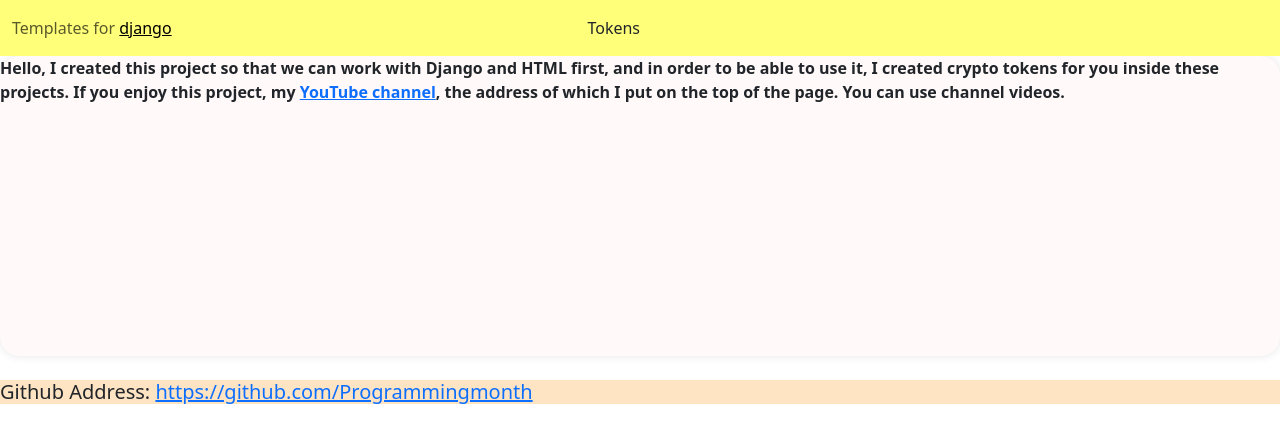
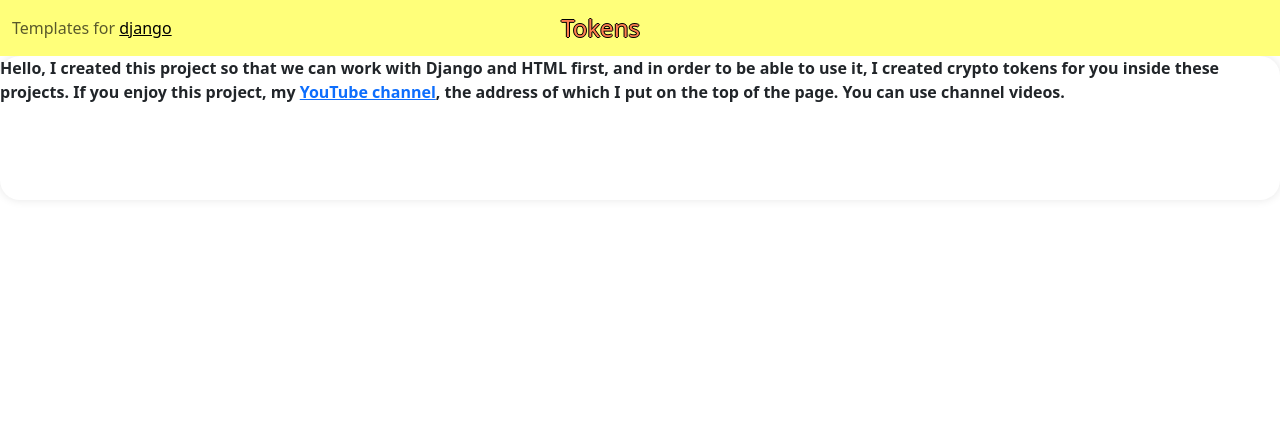
Before and after one commit to Programmingmonth/Token, a Django app: page / in a window 1280 px wide. Shown: the top 443 px of the page. Run offline with Django 5.2, Linux system fonts and the light colour scheme.

Commit message:
first commit

```diff
--- a/Token/web/templates/index.html
+++ b/Token/web/templates/index.html
@@ -8,12 +8,15 @@
     <style>
         #Tokens{
             margin-right: 50%;
+            color: coral;
+            text-shadow: -1px 0 black, 0 1px black, 1px 0 black, 0 -1px black;
+            font-size: x-large;
         }
 
         .rounded-rectangle{
             width: 100%;
-            height: 300px;
-            background-color: #fff9f9;
+            height: 144px;
+            background-color: #ffffff;
             border-radius: 20px;
             box-shadow: 0 0 10px rgba(0, 0, 0, 0.1);
         }
@@ -21,16 +24,12 @@
         #charset{
             margin-left: 0%;
         }
-
-        #git{
-          background-color: bisque;
-        }
     </style>
 </head>
 <body>
     <nav class="navbar bg-body-" style="background-color: rgb(255, 255, 122);">
         <div class="container-fluid">
-          <span class="navbar-text">
+          <span  class="navbar-text">
             Templates for <a href="https://www.djangoproject.com/">django</a>
           </span>
           <a id="Tokens" class="nav-link" href="#">Tokens</a>
@@ -40,5 +39,4 @@
         <p id="charset"><b>Hello, I created this project so that we can work with Django and HTML first, and in order to be able to use it, I created crypto tokens for you inside these projects. If you enjoy this project, my <a href="https://www.youtube.com/channel/UCLLHp-Ux-VAMCW7HruxCxZw">YouTube channel</a>, the address of which I put on the top of the page. You can use channel videos.</b></p>
       </div>
       <br>
-      <h5 id="git">Github Address: <a href="https://github.com/Programmingmonth">https://github.com/Programmingmonth</a></h5>
 </html>
```
Also changed, not shown: Token/db.sqlite3.
